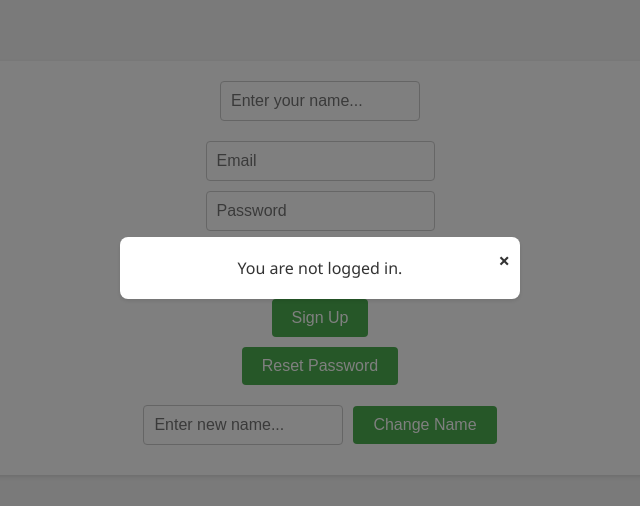
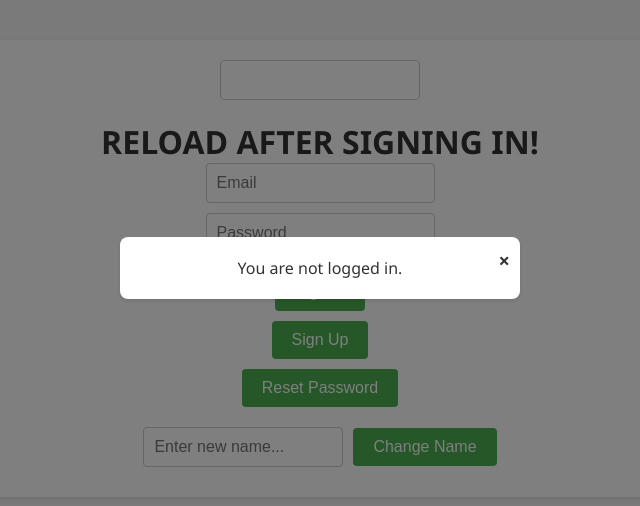
Before and after one commit to voidpuls/chatroom-, a React app: page index.html in a window 1280 px wide. Shown: the part 132-638 px from the top of the page, without its empty margins (320-960 px from the left). Built offline with nearby package versions, Linux system fonts and the light colour scheme; no server answers.

Commit message:
Update index.html

```diff
--- a/index.html
+++ b/index.html
@@ -9,8 +9,9 @@
 <body>
   <div class="chat-container">
     <div class="name-input">
-      <input type="text" placeholder="Enter your name..." id="name-input">
+      <input type="text" placeholdesr="Enter your name..." id="name-input">
     </div>
+    <h1>RELOAD AFTER SIGNING IN!</h1>
     <div class="login-container">
       <div class="sign-in-container">
         <input type="email" placeholder="Email" id="email-input">
```
